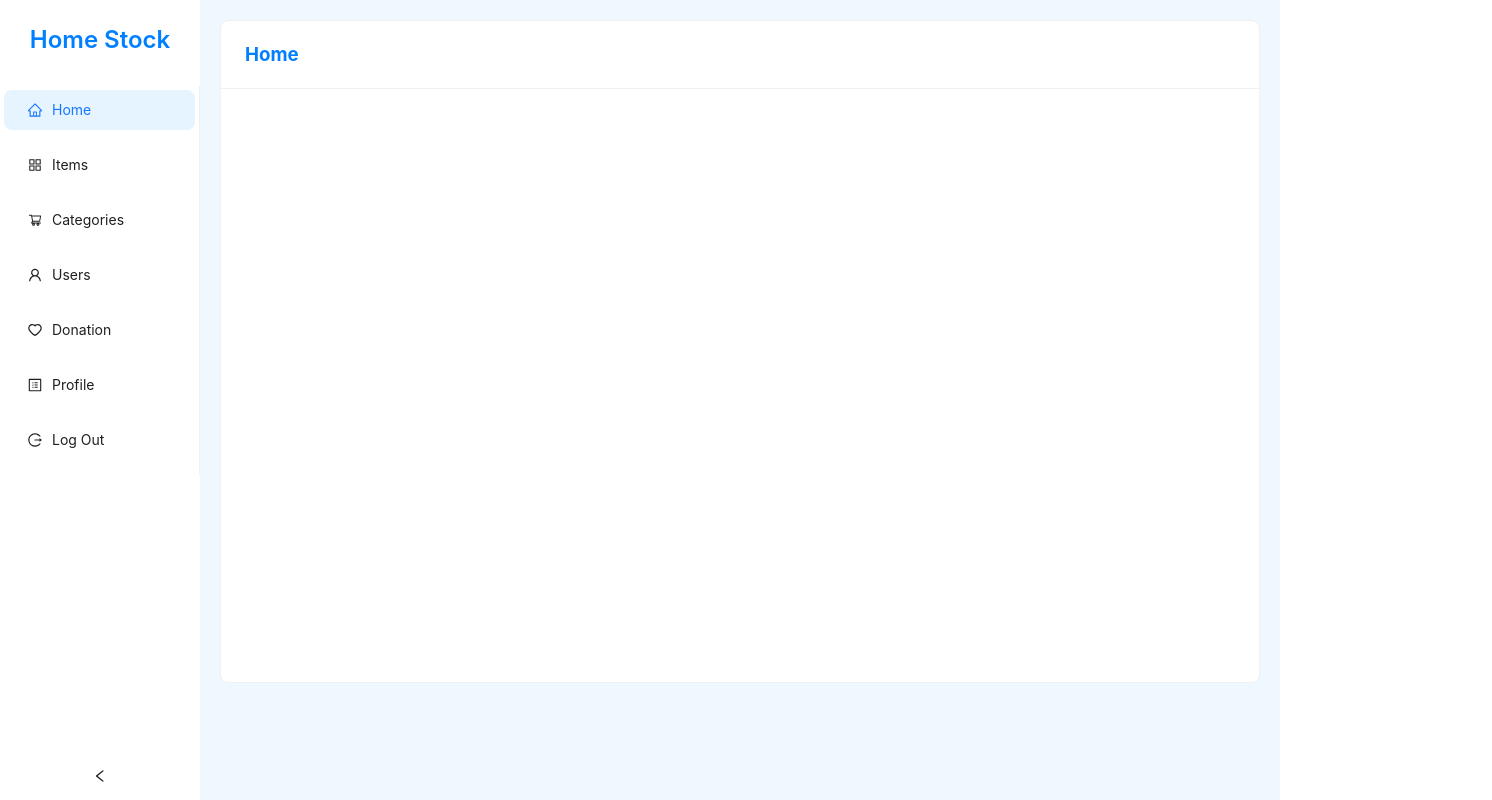
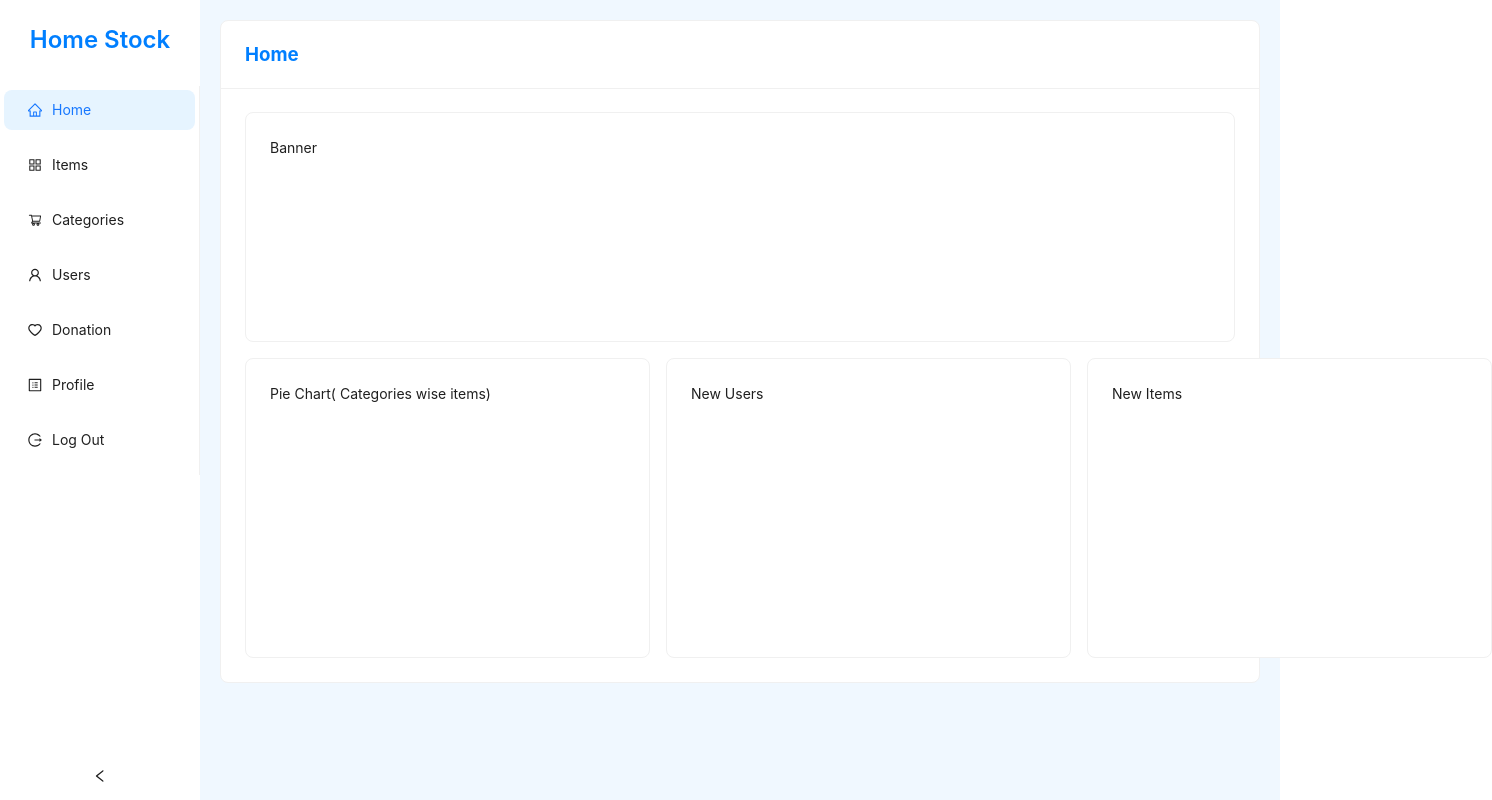
Before and after one commit to oshanLahiru0307/ITPM_Project, a React (Create React App) app in the folder frontend/: page /dashboard in a window 1280 px wide. Both pictures are taken after a click on the item "Home". Shown: the whole page, 1492 px wide, since content can reach past the window. Built offline with nearby package versions, Linux system fonts and the light colour scheme.

Commit message:
files are updated

```diff
--- a/frontend/package.json
+++ b/frontend/package.json
@@ -3,6 +3,8 @@
   "version": "0.1.0",
   "private": true,
   "dependencies": {
+    "@ant-design/charts": "^2.2.7",
+    "@ant-design/plots": "^2.3.3",
     "@testing-library/dom": "^10.4.0",
     "@testing-library/jest-dom": "^6.6.3",
     "@testing-library/react": "^16.2.0",
@@ -17,6 +19,7 @@
     "react-dom": "^19.0.0",
     "react-router-dom": "^7.2.0",
     "react-scripts": "5.0.1",
+    "recharts": "^2.15.1",
     "valtio": "^2.1.3",
     "web-vitals": "^2.1.4"
   },
--- a/frontend/src/Components/Home.jsx
+++ b/frontend/src/Components/Home.jsx
@@ -1,5 +1,6 @@
 import React from 'react'
-import { Card } from 'antd'
+import { Card, Space } from 'antd'
+import ItemPieChart from '../Views/ItemPieChart'
 
 const Home = () => {
   return (
@@ -18,7 +19,49 @@ const Home = () => {
             }}>Home</h3>}
         style={{
           height: '663px'
-        }}></Card>
+        }}>
+        <Space
+          direction="vertical"
+          size="middle"
+          style={{
+            width: '100%',
+          }}
+        >
+          <Card
+            style={{
+              width: '100%',
+              height: "230px"
+            }}>Banner</Card>
+          <Space
+            direction='horizontal'
+            size="middle">
+            <Card
+              style={{
+                width: '405px',
+                height: "300px"
+              }}>
+              Pie Chart( Categories wise items)
+            </Card>
+
+            <Card
+              style={{
+                width: '405px',
+                height: "300px"
+              }}>
+              New Users
+            </Card>
+
+            <Card
+              style={{
+                width: '405px',
+                height: "300px"
+              }}>
+              New Items
+            </Card>
+
+          </Space>
+        </Space>
+      </Card>
     </div>
   )
 }
--- /dev/null
+++ b/frontend/src/Views/ItemPieChart.jsx
@@ -0,0 +1,49 @@
+import React, { useState, useEffect } from "react";
+import { PieChart, Pie, Cell, Tooltip, Legend } from "recharts";
+import ItemController from "../Services/ItemController"; // Update with actual API service
+
+const COLORS = ["#0088FE", "#00C49F", "#FFBB28", "#FF8042"];
+
+const ItemPieChart = () => {
+    const [data, setData] = useState([]);
+
+    useEffect(() => {
+        const fetchData = async () => {
+            try {
+                const items = await ItemController.getAllItems();
+
+                // Group items by category
+                const categoryData = items.reduce((acc, item) => {
+                    acc[item.category] = (acc[item.category] || 0) + 1;
+                    return acc;
+                }, {});
+
+                // Format data for Recharts
+                const formattedData = Object.keys(categoryData).map((category) => ({
+                    name: category,
+                    value: categoryData[category],
+                }));
+
+                setData(formattedData);
+            } catch (error) {
+                console.error("Error fetching item data:", error);
+            }
+        };
+
+        fetchData();
+    }, []);
+
+    return (
+        <PieChart width={350} height={250}>
+            <Pie data={data} dataKey="value" nameKey="name" cx="50%" cy="50%" outerRadius={120} fill="#8884d8">
+                {data.map((_, index) => (
+                    <Cell key={`cell-${index}`} fill={COLORS[index % COLORS.length]} />
+                ))}
+            </Pie>
+            <Tooltip />
+            <Legend />
+        </PieChart>
+    );
+};
+
+export default ItemPieChart;
```
Also changed, not shown: frontend/src/Views/DonationPieChart.jsx (added, +49 -0 lines), 1 other file (tests, documents, lock files or other folders).
